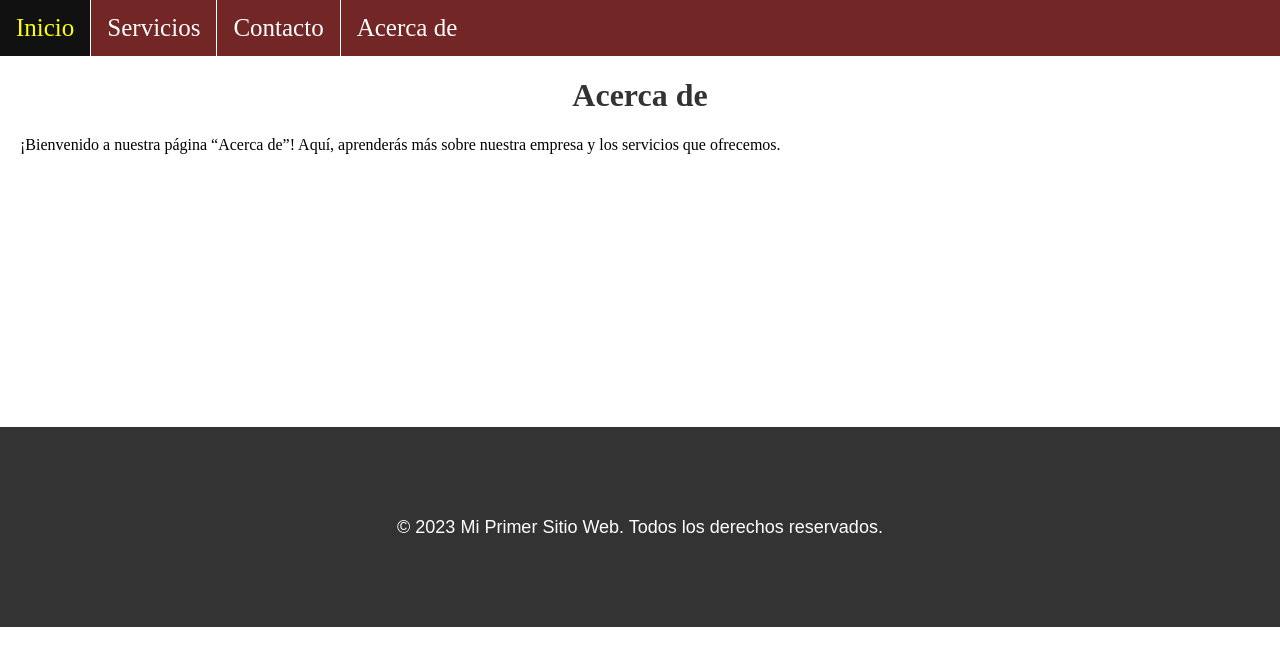
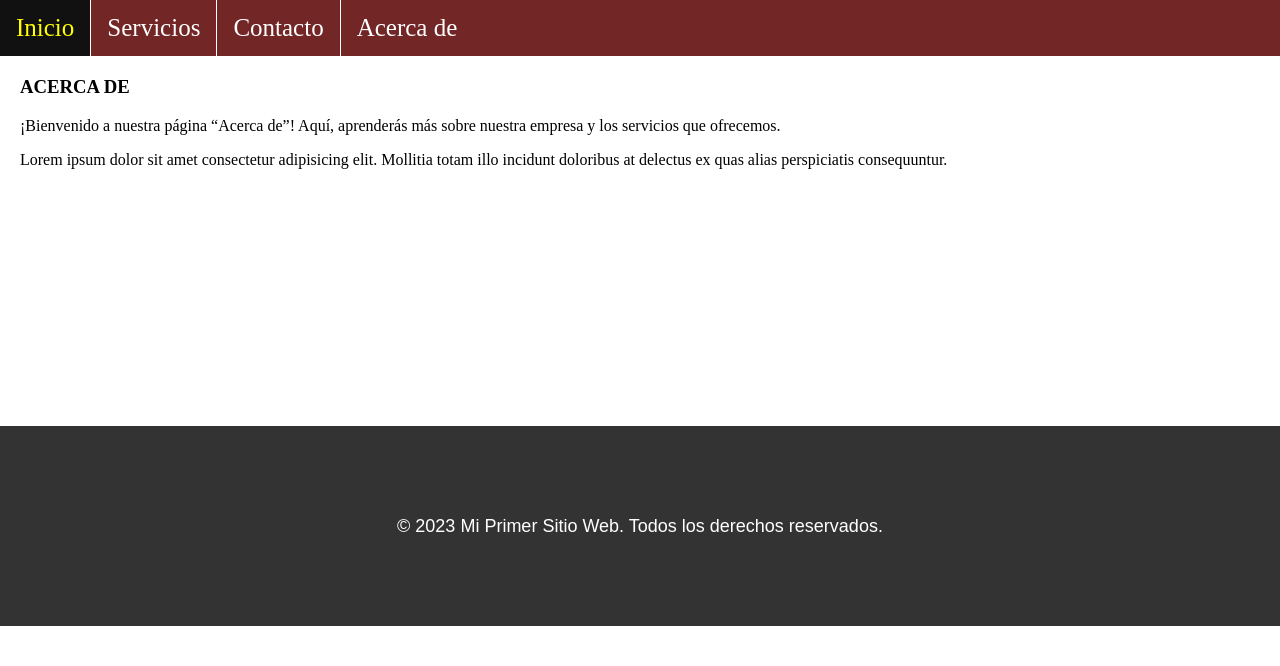
Before and after one commit to NoeliaSolVedia/mi_primera_pagina, a plain HTML site: page about.html in a window 1280 px wide. Drawn offline with Linux system fonts and the light colour scheme.

Commit message:
modificacion about.html 05-09-23

```diff
--- a/about.html
+++ b/about.html
@@ -21,9 +21,10 @@
     </header>
     <main>
       <div class="container">
-        <h1>Acerca de</h1>
+        <h3>ACERCA DE</h3>
         <p>¡Bienvenido a nuestra página “Acerca de”! Aquí, aprenderás más sobre nuestra empresa y los servicios que ofrecemos.</p>
-      </div>
+        <p> Lorem ipsum dolor sit amet consectetur adipisicing elit. Mollitia totam illo incidunt doloribus at delectus ex quas alias perspiciatis consequuntur.</p>
+    </div>
     </main>
     <footer class="footer">
         <p>&copy; 2023 Mi Primer Sitio Web. Todos los derechos reservados.</p>
```
